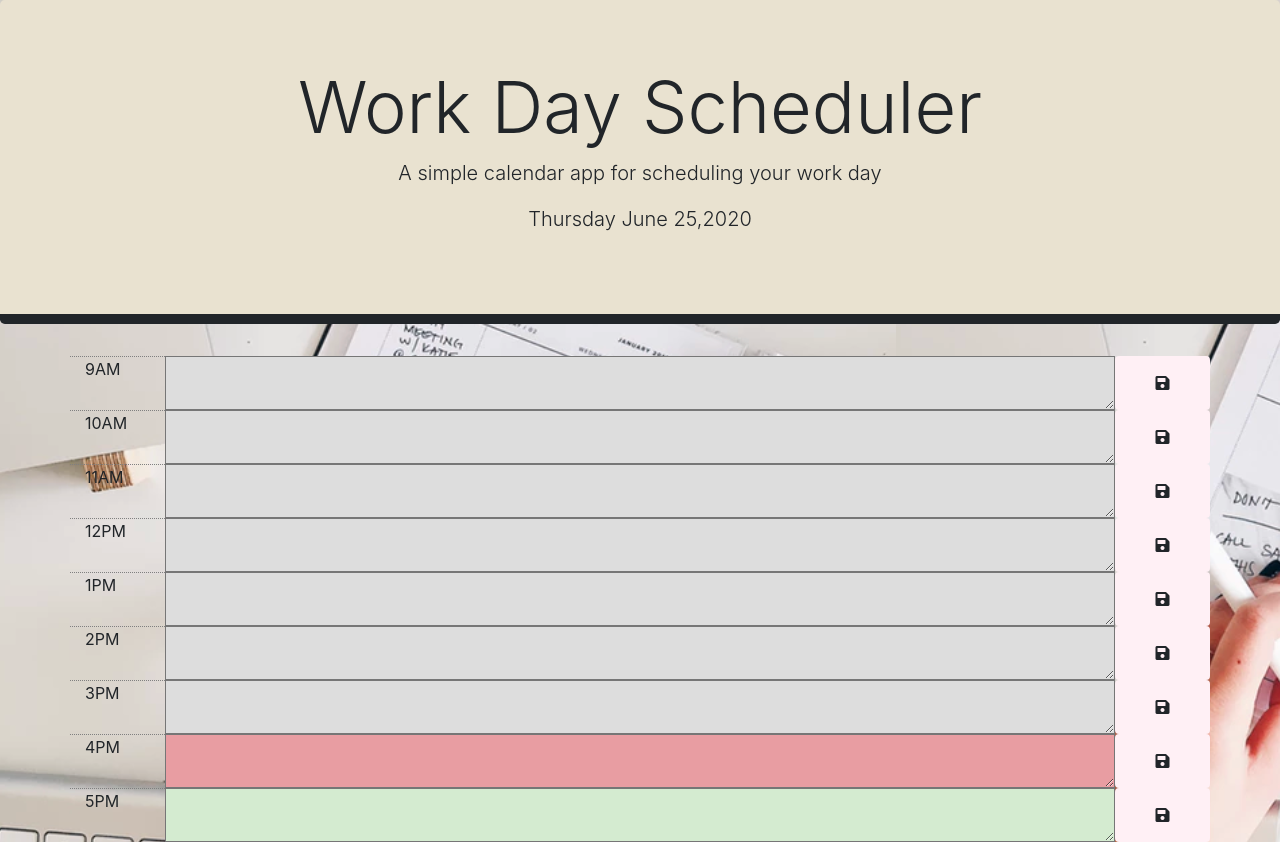
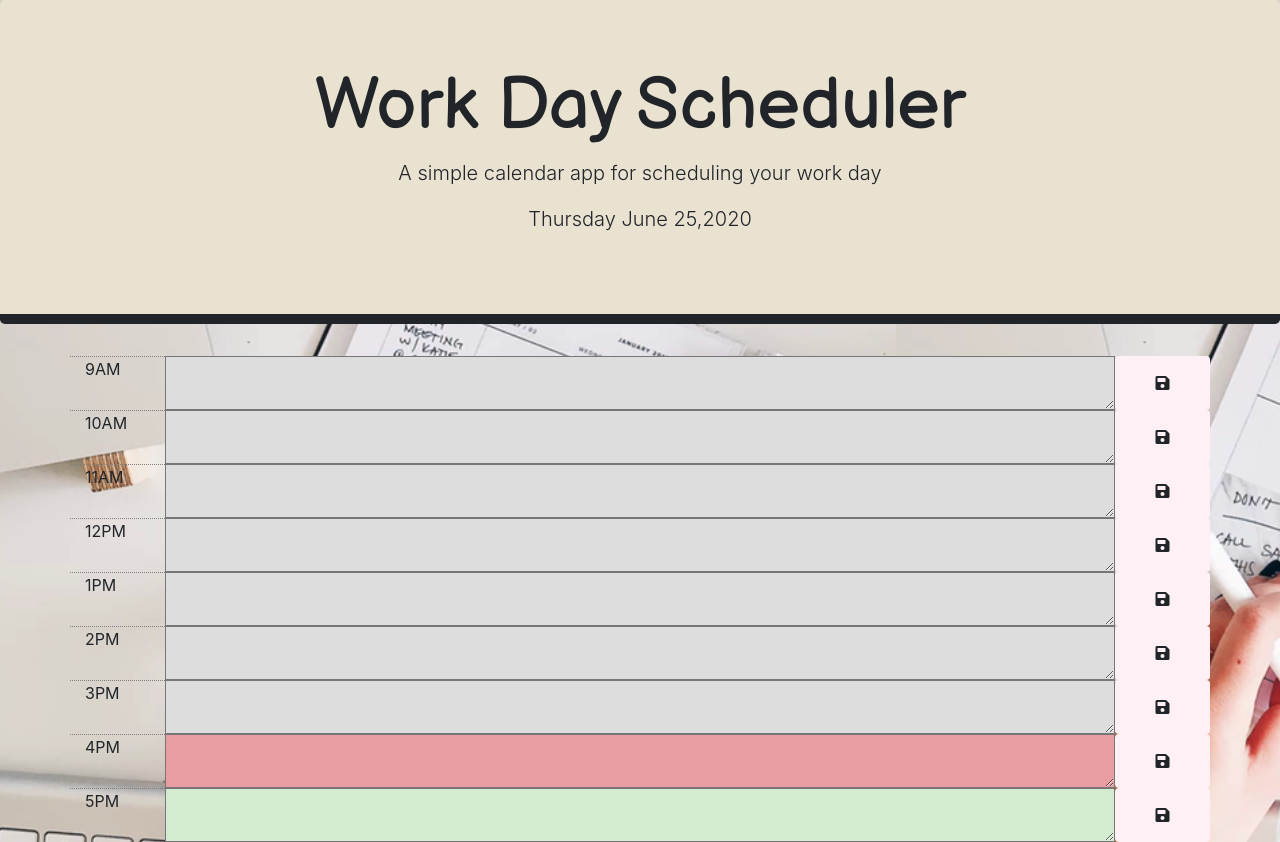
Before and after one commit to zfrakes/Day-Planner, a plain HTML site: page index.html in a window 1280 px wide. Drawn offline with nearby package versions, Linux system fonts and the light colour scheme.

Commit message:
added new fronts

```diff
--- a/index.html
+++ b/index.html
@@ -17,6 +17,7 @@
       href="https://fonts.googleapis.com/css?family=Open+Sans&display=swap"
       rel="stylesheet"
     />
+    <link href="https://fonts.googleapis.com/css2?family=Balsamiq+Sans:wght@400;700&display=swap" rel="stylesheet">
     <link rel="stylesheet" href="style.css" />
     <title>Work Day Scheduler</title>
   </head>
--- a/style.css
+++ b/style.css
@@ -13,3 +13,6 @@
   body{
     background-image: url("./images/Planner.png")
   }
+  .display-3{
+  font-family: 'Balsamiq Sans', cursive;
+  }
```
